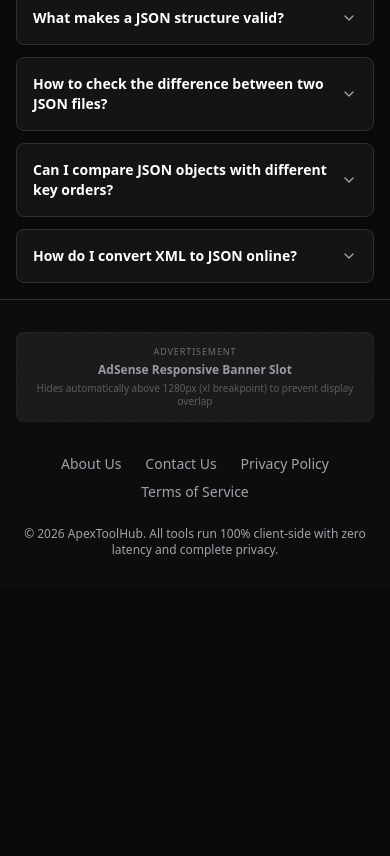
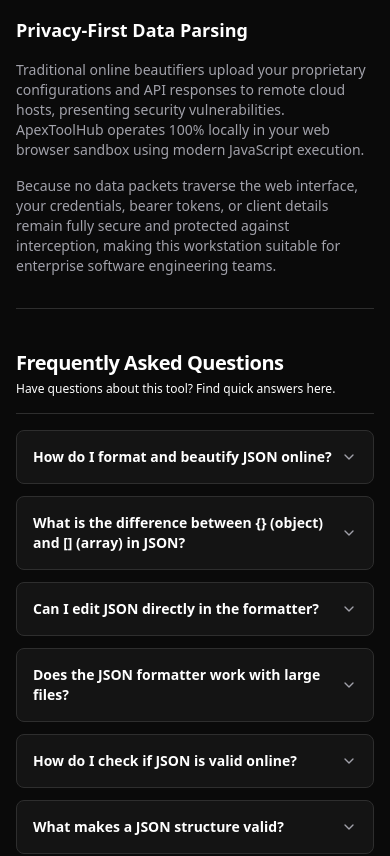
Before and after one commit to NextGenTech2/multi-utility-hub, a Next.js app: page /formatters/json-suite in a window 390 px wide. Shown: the part 1811-2667 px from the top of the page. Before the commit the page ends 2401 px from the top, so only its background shows below. Built offline with nearby package versions, Linux system fonts and the light colour scheme.

Commit message:
feat: integrate SoftwareApplicationSchema and informational copy into JSON Suite page

```diff
--- a/src/app/formatters/json-suite/page.tsx
+++ b/src/app/formatters/json-suite/page.tsx
@@ -5,6 +5,7 @@
 import { FAQAccordion } from "@/components/FAQAccordion";
 import { ShareButton } from "@/components/ShareButton";
 import { JSON_SUITE_FAQS } from "@/data/faqs";
+import { SoftwareApplicationSchema } from "@/components/SoftwareApplicationSchema";
 
 
 interface ParseError {
@@ -802,7 +803,14 @@
   };
 
   return (
-    <div className="space-y-6">
+    <>
+      <SoftwareApplicationSchema
+        name="JSON & XML Formatter, Validator, Diff Suite"
+        description="A complete developer workstation to format, validate, parse XML, and diff-compare JSON structures."
+        url="https://apextoolhub.com/formatters/json-suite"
+        applicationCategory="DeveloperApplication"
+      />
+      <div className="space-y-6">
       {/* Header */}
       <div className="flex flex-col md:flex-row md:items-center md:justify-between gap-4 border-b border-border pb-5">
         <div className="flex flex-col gap-1.5">
@@ -1301,10 +1309,36 @@
         </div>
       )}
 
+      {/* Informational SEO Content Section */}
+      <section className="border-t border-border/60 pt-8 mt-12 grid grid-cols-1 md:grid-cols-2 gap-8 text-sm text-muted">
+        <div className="space-y-4">
+          <h2 className="text-lg font-bold text-foreground">How to Use the JSON &amp; XML Suite</h2>
+          <p>
+            To format and validate your files, simply paste your raw, unformatted JSON text or XML markup code into the editor input area. The real-time parser automatically analyzes the syntax nodes client-side to verify structural compliance and outputs a pretty-printed version with custom indents.
+          </p>
+          <p>
+            If you are comparing two datasets, switch to the <strong>JSON Diff Engine</strong> tab. Paste the original version in the left editor pane and your modified version in the right editor pane. The checker compares the key-value structures recursively and generates a color-coded diagnostic table highlighting deleted, modified, or added elements.
+          </p>
+          <p>
+            For XML inputs, the converter maps tags, attributes, and inner texts into structured JSON arrays in milliseconds. You can download the compiled results or copy the clipboard strings directly with a single click.
+          </p>
+        </div>
+        <div className="space-y-4">
+          <h2 className="text-lg font-bold text-foreground">Privacy-First Data Parsing</h2>
+          <p>
+            Traditional online beautifiers upload your proprietary configurations and API responses to remote cloud hosts, presenting security vulnerabilities. ApexToolHub operates 100% locally in your web browser sandbox using modern JavaScript execution.
+          </p>
+          <p>
+            Because no data packets traverse the web interface, your credentials, bearer tokens, or client details remain fully secure and protected against interception, making this workstation suitable for enterprise software engineering teams.
+          </p>
+        </div>
+      </section>
+
       {/* FAQ Section */}
       <div className="border-t border-border pt-10 mt-8">
         <FAQAccordion items={JSON_SUITE_FAQS} idPrefix="json-suite-faq" />
       </div>
     </div>
+    </>
   );
 }
```
